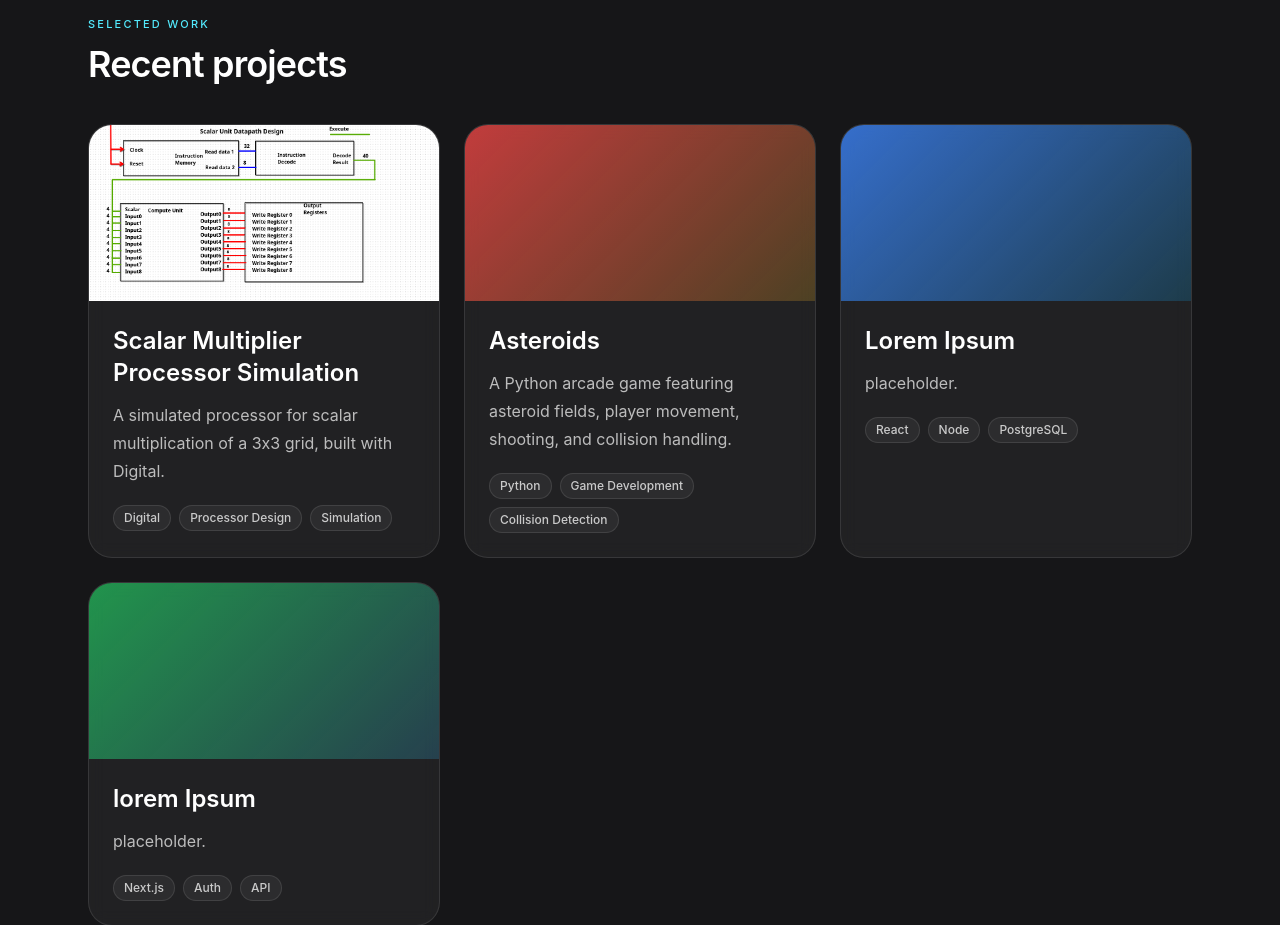
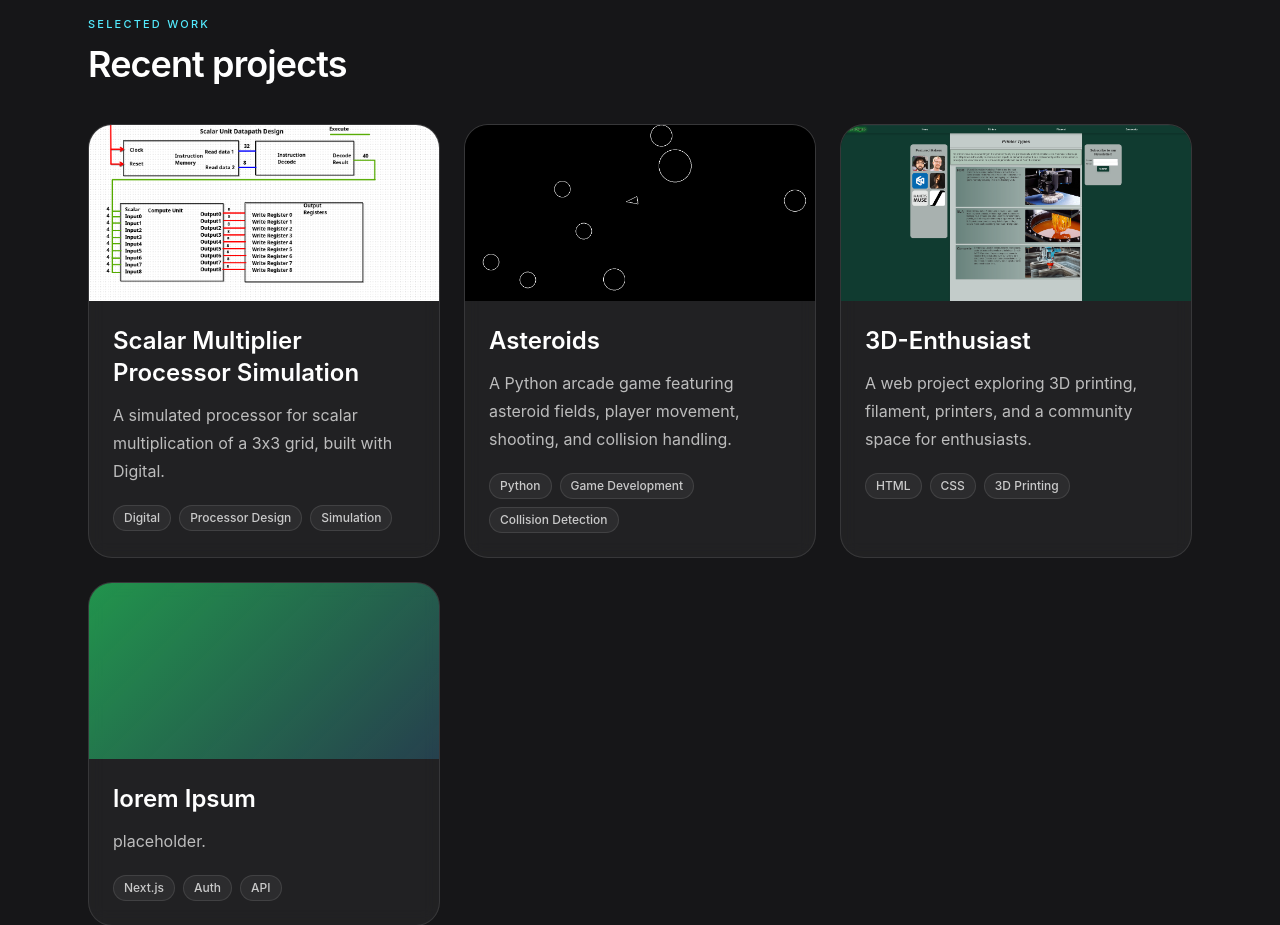
Before and after one commit to fuste-r/fuste-r.github.io, a React (Vite) app: page / in a window 1280 px wide. Shown: the part 1980-2905 px from the top of the page. Built offline with nearby package versions, Linux system fonts and the light colour scheme.

Commit message:
add CIS 114 project

```diff
--- a/src/App.tsx
+++ b/src/App.tsx
@@ -1,6 +1,8 @@
 import KineticGrid from "@/components/ui/kinetic-grid";
 import avatar from "@/assets/avatar.webp";
 import scalarDiagram from "@/assets/scalar_diagram.png";
+import enthusiastPreview from "@/assets/3d-enthusiast-preview.png";
+import asteroidsPreview from "@/assets/Screenshot_20260910_165314.png";
 import ConstellationField from "@/components/ui/constellation-field";
 
 function NotFoundPage() {
@@ -215,13 +217,16 @@ function HomePage() {
                   colors: "linear-gradient(135deg, rgba(239,68,68,0.78), rgba(251,191,36,0.2))",
                   tags: ["Python", "Game Development", "Collision Detection"],
                   href: "https://github.com/fuste-r/Asteroids",
+                  image: asteroidsPreview,
                 },
                 {
-                  title: "Lorem Ipsum",
+                  title: "3D-Enthusiast",
                   description:
-                    "placeholder.",
-                  colors: "linear-gradient(135deg, rgba(59,130,246,0.8), rgba(14,165,233,0.2))",
-                  tags: ["React", "Node", "PostgreSQL"],
+                    "A web project exploring 3D printing, filament, printers, and a community space for enthusiasts.",
+                  colors: "linear-gradient(135deg, rgba(14,165,233,0.8), rgba(45,212,191,0.2))",
+                  tags: ["HTML", "CSS", "3D Printing"],
+                  href: "https://github.com/fuste-r/3D-Enthusiast",
+                  image: enthusiastPreview,
                 },
                 {
                   title: "lorem Ipsum",
```
Also changed, not shown: src/assets/3d-enthusiast-preview.png (added), src/assets/Screenshot_20260910_165314.png (added).
